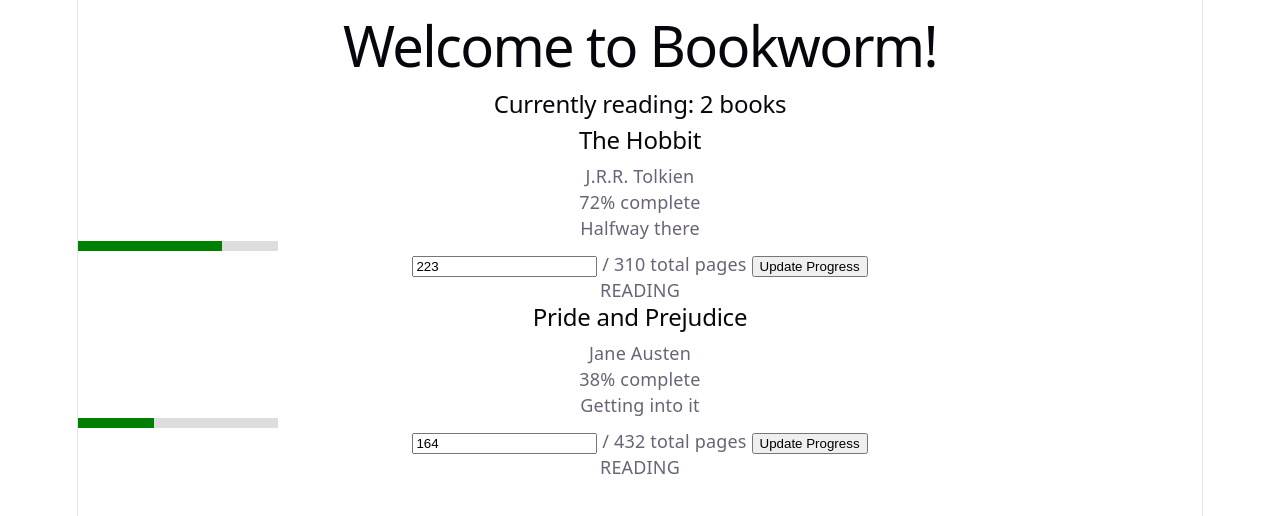
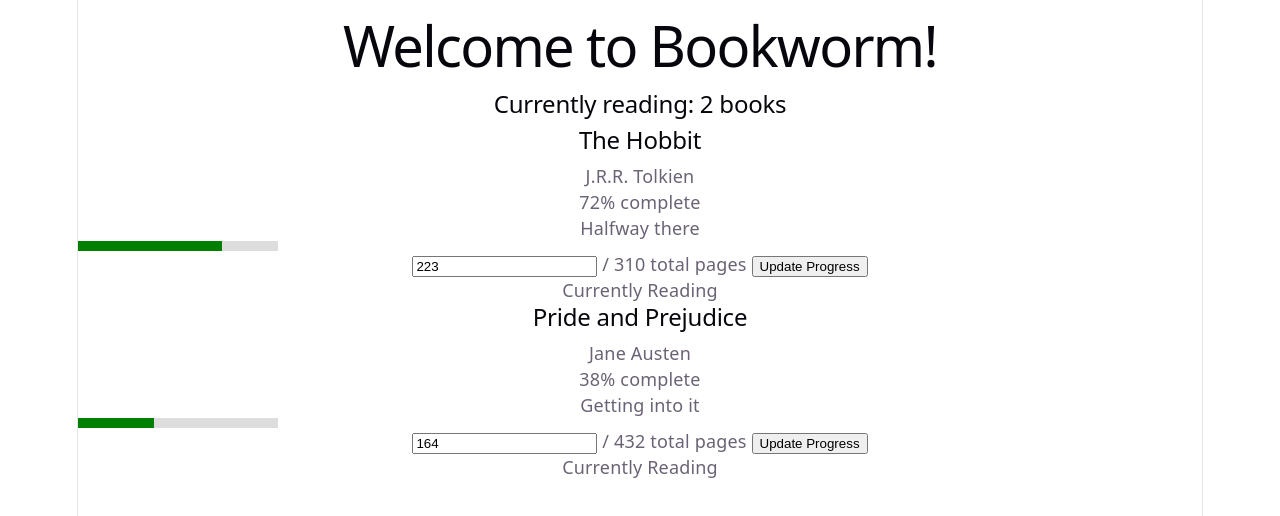
Before and after one commit to Maram-SH/bookworm, a React (Vite) app: page / in a window 1280 px wide. Shown: the top 516 px of the page. Built offline with nearby package versions, Linux system fonts and the light colour scheme.

Commit message:
Make function to get status

```diff
--- a/src/App.jsx
+++ b/src/App.jsx
@@ -14,6 +14,20 @@ function BookCard(props) {
       return "Almost finished"
     } else {
       return "Finished!"
+    }
+  }
+
+  function getStatusMessage() {
+    if (props.status === "READING") {
+      return "Currently Reading"
+    } else if (props.status === "WANT_TO_READ") {
+      return "Want To Read"
+    } else if (props.status === "FINISHED") {
+      return "Finished"
+    } else if (props.status === "DNF") {
+      return "Did Not Finish"
+    } else {
+      return "ERROR"
     }
   }
 
@@ -64,7 +78,7 @@ function BookCard(props) {
         Update Progress
       </button>
 
-      <p>{props.status}</p>
+      <p>{getStatusMessage()}</p>
     </div>
   )
 }
```
